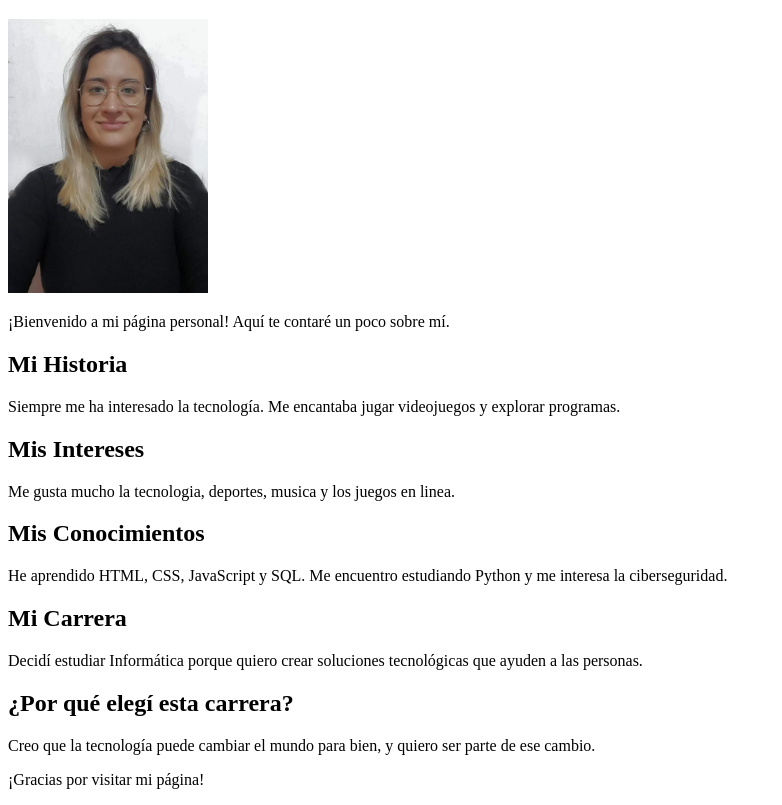
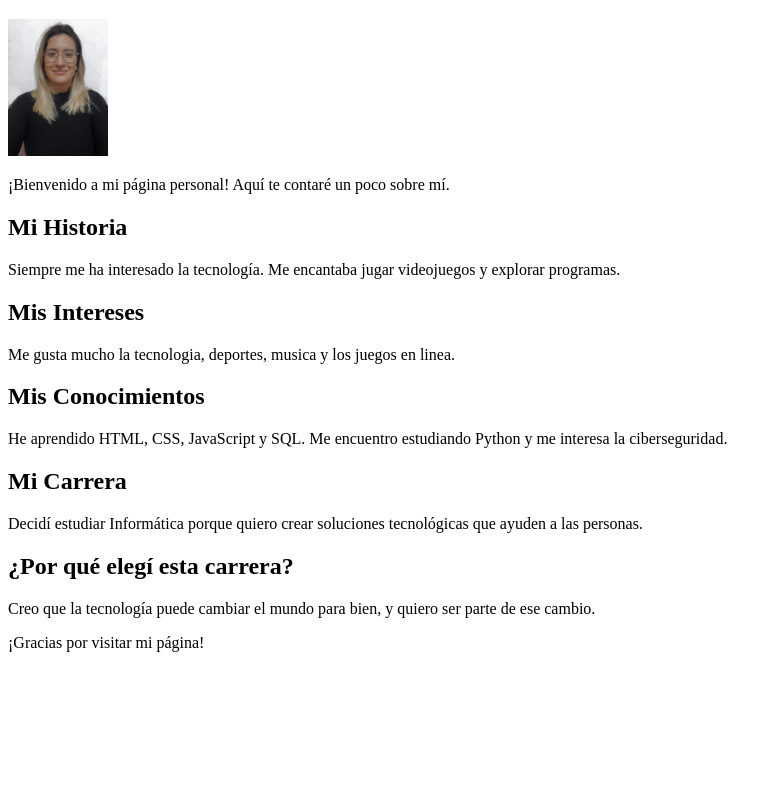
Before and after one commit to rgsanabria/mi-pagina-personal, a plain HTML site: page index.html in a window 1280 px wide. Shown: the part 61-866 px from the top of the page, without its empty margins (0-782 px from the left). After the commit the page ends 800 px from the top, so only its background shows below. Drawn offline with Linux system fonts and the light colour scheme.

Commit message:
Update index.html

```diff
--- a/index.html
+++ b/index.html
@@ -8,7 +8,7 @@
 <body>
     <h1>¡Hola! Soy Rocio Sanabria</h1>
 
-    <img src="/imagen/foto-perfil.jpg" alt="Mi foto" width="200">
+    <img src="/imagen/foto-perfil.jpg" alt="Mi foto" width="100">
 
     <p>
         ¡Bienvenido a mi página personal! Aquí te contaré un poco sobre mí.
```
